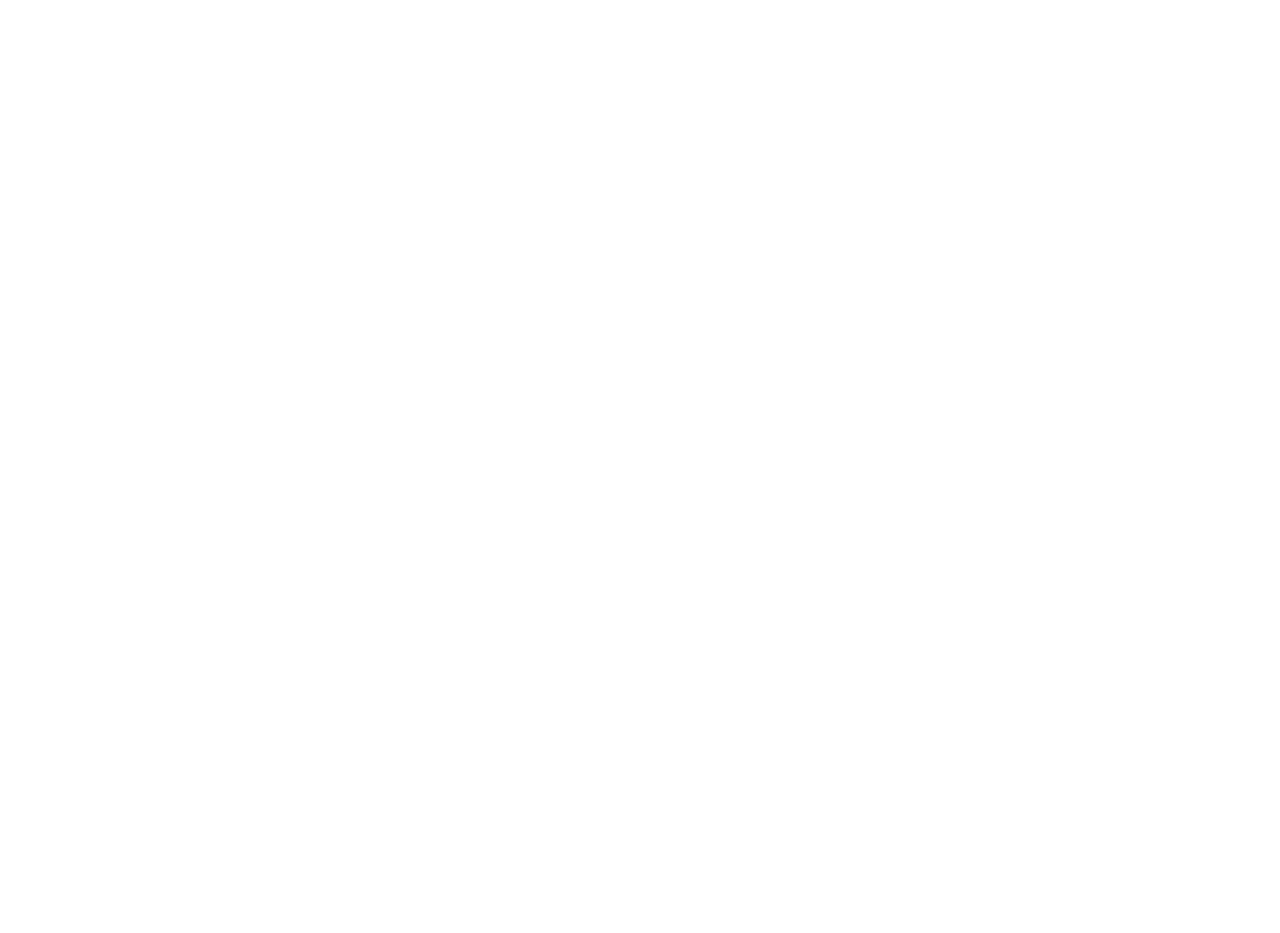
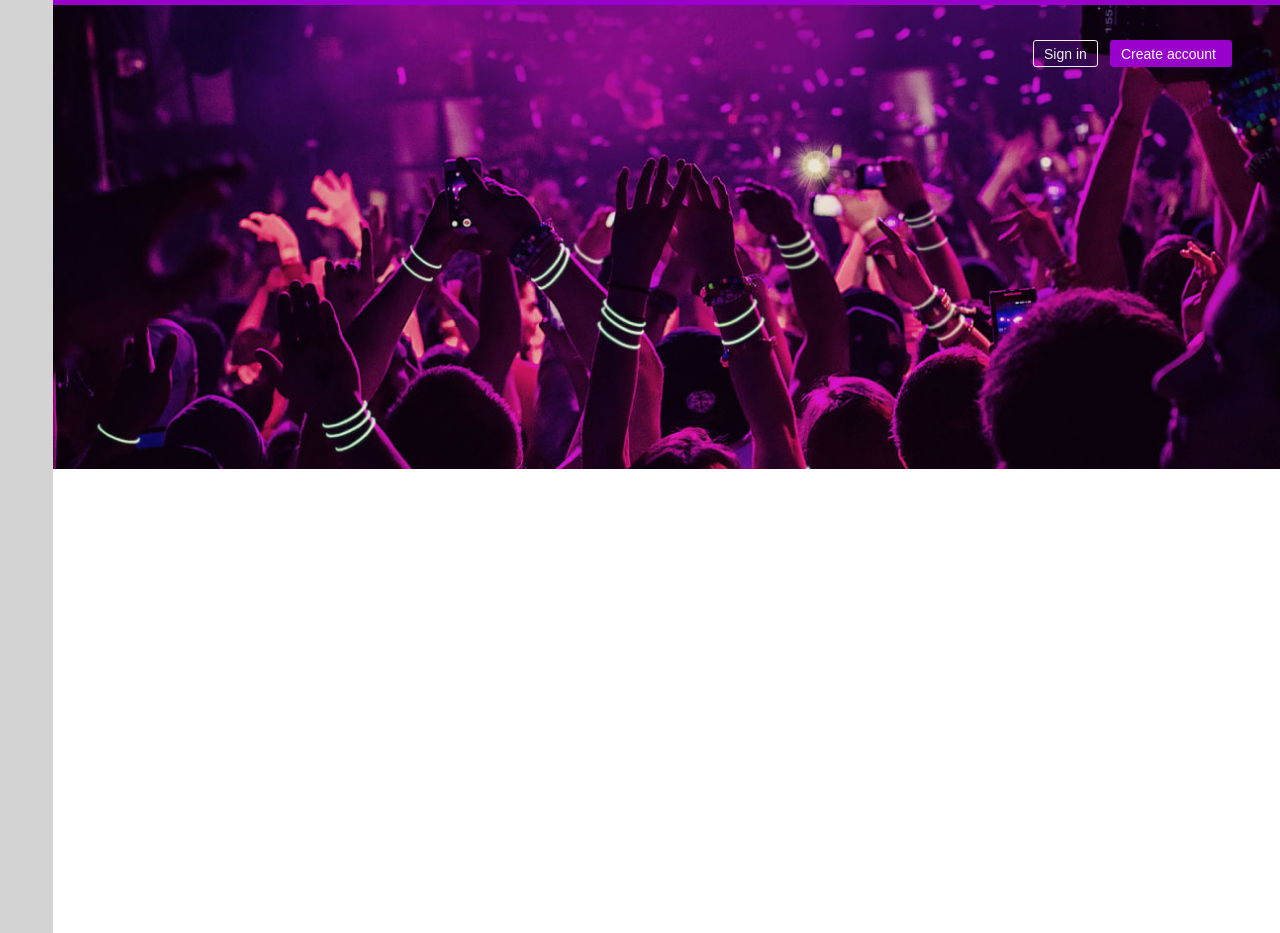
Before and after one commit to MichelleLombardi/SoundCloud, a plain HTML site: page WebContent/index.html in a window 1280 px wide. Before the commit the page ends 800 px from the top, so only its background shows below. Drawn offline with Linux system fonts and the light colour scheme.

Commit message:
inicio del cliente
se anexaron 3 fotos que podrian servir como fondo de pantalla. He
seleccionado la "foto 3". Asi mismo, se ha inicia la parte del cliente,
anexando dicha imagen, divs, y dos botones(para ingresar y registrarse),
sin funcionalidad aun.

```diff
--- a/WebContent/index.html
+++ b/WebContent/index.html
@@ -1,10 +1,101 @@
 <!DOCTYPE html>
 <html>
 <head>
-<meta charset="ISO-8859-1">
-<title>Insert title here</title>
+	<meta charset="ISO-8859-1">
+	<title>Insert title here</title>
+	<style>
+		body {
+    		background-color: lightgray;
+		}
+        .ghost {
+            font-family: Arial, Helvetica, sans-serif;
+            font-size: 14px;
+            color: #F0F0F0;
+            border-radius: 3px 3px 3px 3px;
+            -moz-border-radius: 3px 3px 3px 3px;
+            -webkit-border-radius: 3px 3px 3px 3px;
+            border: 1px solid #F0F0F0;
+            padding-top: 5px;
+            padding-right: 10px;
+            padding-bottom: 5px;
+            padding-left: 10px;
+        }
+        .ghost:hover {
+            cursor: pointer;
+            border-color: white;
+            color: white;
+        }
+        .colorY{
+            font-family: Arial, Helvetica, sans-serif;
+            font-size: 14px;
+            color: white;
+            border-radius: 3px 3px 3px 3px;
+            -moz-border-radius: 3px 3px 3px 3px;
+            -webkit-border-radius: 3px 3px 3px 3px;
+            border: 1px solid #9900CC;
+            padding-top: 5px;
+            padding-right: 10px;
+            padding-bottom: 5px;
+            padding-left: 10px;
+            background: #9900CC;
+        }
+        .colorY:hover {
+            cursor: pointer;
+        }
+	</style>
 </head>
 <body>
+    <img id="firstImage" src="foto3.jpg" >
+    <div id="barDet1"></div>
+    <div id="fondo"></div>
+    <a class="ghost" id="signin">Sign in</a>
+    <a class="colorY" id="createaccount">Create account</a>
+    <script>
+        var content = document.createElement('div');
+        document.body.appendChild(content);
 
+        var det1Bar=document.getElementById('barDet1');
+        det1Bar.style.position="absolute";
+        det1Bar.style.top="0px";
+        det1Bar.style.left="53px";
+        det1Bar.style.width="1240px";
+        det1Bar.style.height="5px";
+        det1Bar.style.background="#9900CC";
+        content.appendChild(det1Bar);
+
+        var fondo =document.getElementById('fondo');
+        fondo.style.position="absolute";
+        fondo.style.top="469px";
+        fondo.style.left="53px";
+        fondo.style.width="1240px";
+        fondo.style.height="464px";
+        fondo.style.background="white";
+        content.appendChild(fondo);
+
+        var image=document.getElementById('firstImage');
+        image.style.position="absolute";
+        image.style.top="5px";
+        image.style.left="53px";
+        image.style.width="1240px";
+        image.style.height="464px";
+        content.appendChild(image);
+
+        var bSignin=document.getElementById('signin');
+        bSignin.style.position="absolute";
+        bSignin.style.top="40px";
+        bSignin.style.left="1033px";
+        bSignin.style.width="43px";
+        bSignin.style.height="15px";
+        content.appendChild(bSignin);
+
+        var bCreateAccount=document.getElementById('createaccount');
+        bCreateAccount.style.position="absolute";
+        bCreateAccount.style.top="40px";
+        bCreateAccount.style.left="1110px";
+        bCreateAccount.style.width="100px";
+        bCreateAccount.style.height="15px";
+        content.appendChild(bCreateAccount);
+
+    </script>
 </body>
 </html>
```
Also changed, not shown: WebContent/foto1.jpg (added), WebContent/foto2.jpg (added), WebContent/foto3.jpg (added).
